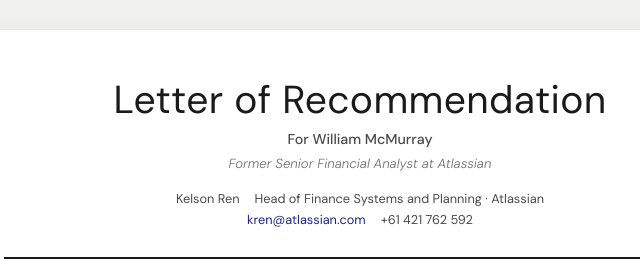
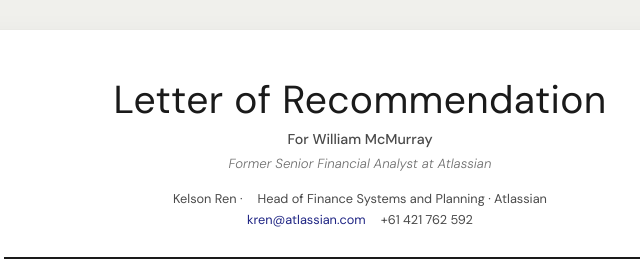
Before and after one commit to william-mcmurray/letter-of-rec, a plain HTML site: page index.html in a window 1280 px wide. Shown: the top 279 px of the page, 280-920 px from the left. Drawn offline with Linux system fonts and the light colour scheme.

Commit message:
Update index.html

```diff
--- a/index.html
+++ b/index.html
@@ -176,7 +176,7 @@
             <div class="tagline">For William McMurray</div>
             <div class="tagline-italic">Former Senior Financial Analyst at Atlassian</div>
             <div class="contact-row">
-                <span>Kelson Ren</span>
+                <span>Kelson Ren · </span>
                 <span>Head of Finance Systems and Planning · Atlassian</span>
             </div>
             <div class="contact-row">
```
